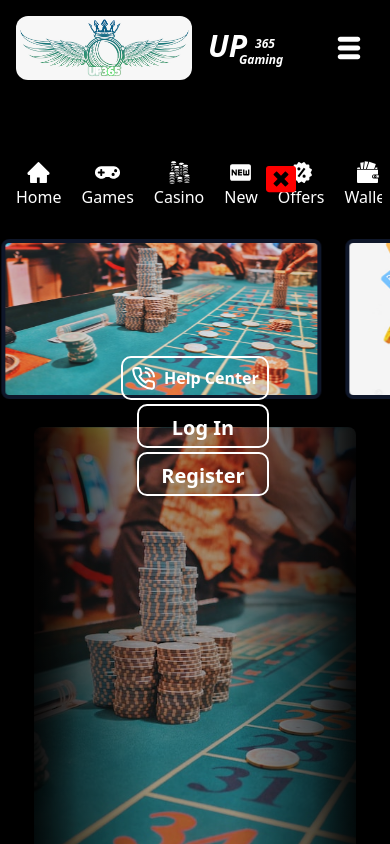
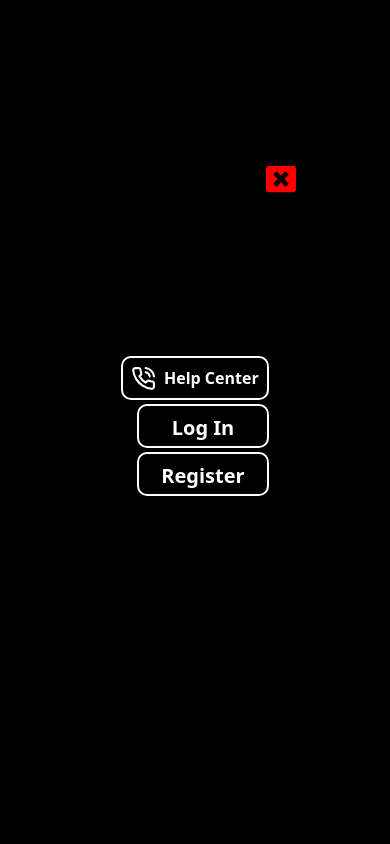
Before and after one commit to SohamKothari8398/lotteryGames2635, a React (Create React App) app in the folder frontend/: page / in a window 390 px wide. Both pictures are taken after a click on the button 354 px from the left and 48 px from the top of the page. Shown: the top 844 px of the page. Built offline with nearby package versions, Linux system fonts and the light colour scheme; no server answers.

Commit message:
Navbar Menu Button Background Color

```diff
--- a/frontend/src/components/LandingPage/Navbar.jsx
+++ b/frontend/src/components/LandingPage/Navbar.jsx
@@ -18,7 +18,7 @@
             return null;
         }
         return (
-            <div className="fixed top-0 left-0 right-0 bottom-0 flex justify-center items-center">
+            <div className="fixed top-0 left-0 right-0 bottom-0 bg-black flex justify-center items-center">
                 <div className="absolute w-[60vw] h-[65vh] m-auto rounded-lg top-0 bottom-0 right-0 left-0 flex justify-center items-center">
                     <ul className="m-auto font-bold flex flex-col space-x-4">
                         {/* <li className="ml-4 mt-2 flex flex-row p-2 outline outline-2 hover:bg-white hover:text-slate-900 outline-white rounded-lg h-10" >
@@ -98,7 +98,7 @@
                         </li>
                     </ul>
                 </div> */}
-                <div className='hidden font-bold lg:flex xl:flex  space-x-4'>
+                <div className='hidden font-bold lg:flex xl:flex space-x-4'>
                     <ul className="flex flex-row">
                         <li>
                             <button onClick={handleHelpClick} className=" w-32 mt-2 hover:bg-white hover:text-slate-900 p-2 outline outline-2 outline-white ml-4 font-semibold text-xl rounded-sm h-10 flex flex-ro">
```
